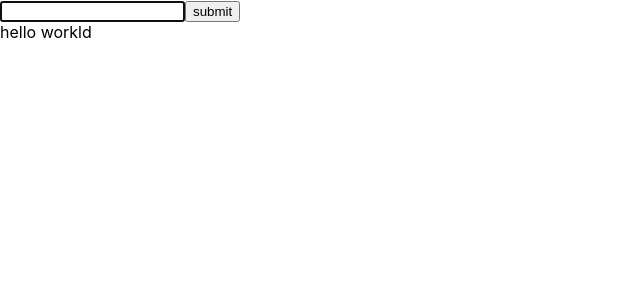
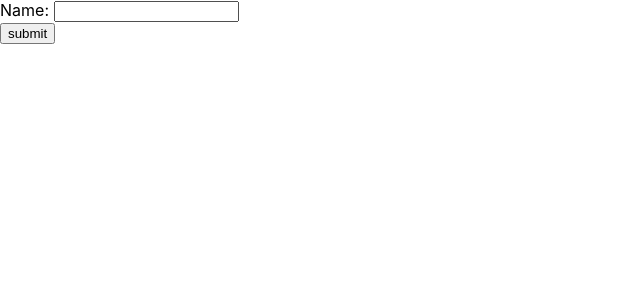
Before and after one commit to EricLi0702/react-advanced-2021, a React (Create React App) app: page / in a window 1280 px wide. Shown: the top 300 px of the page, without its empty margins (0-640 px from the left). Built offline with nearby package versions, Linux system fonts and the light colour scheme.

Commit message:
useReducer

```diff
--- a/src/App.js
+++ b/src/App.js
@@ -1,5 +1,5 @@
 import React from "react";
-import Setup from "./tutorial/5-useRef/setup/1-useRef-basics"
+import Setup from "./tutorial/6-useReducer/setup"
 import './App.css';
 
 function App() {
--- /dev/null
+++ b/src/data.js
@@ -0,0 +1,26 @@
+export const data = [
+    {
+        name:"Ivan",
+        id:1
+    },
+    {
+        name:"kravenco",
+        id:2
+    },
+    {
+        name:"alexandar",
+        id:3
+    },
+    {
+        name:"boris",
+        id:4
+    },
+    {
+        name:"dennis",
+        id:5
+    },
+    {
+        name:"daniel",
+        id:6
+    },
+]
--- /dev/null
+++ b/src/tutorial/6-useReducer/setup/Modal.js
@@ -0,0 +1,7 @@
+import React from "react"
+
+const Modal = ({modalContent}) => {
+    return <div>{modalContent}</div>
+}
+
+export default Modal;
--- /dev/null
+++ b/src/tutorial/6-useReducer/setup/index.js
@@ -0,0 +1,56 @@
+import React, { useReducer, useState } from 'react';
+import Modal from './Modal';
+import {data} from '../../../data'
+
+const reducer = (state,action) => {
+
+}
+
+const defaultState = {
+    people:[],
+    isModalOpen:false,
+    modalContent:''
+}
+
+const Index = () => {
+    const [name,setName] = useState('');
+    const [state, dispatch] = useReducer(reducer,defaultState)
+    const handleSubmit = (e) => {
+        e.preventDefault();
+        if(name){
+
+        }else{
+
+        }
+    }
+    return (
+        <>
+            {state.isModalOpen && <Modal modalContent={state.modalContent}></Modal>}
+            <form onSubmit={handleSubmit} className="form">
+                <div>
+                    <label htmlFor="name">Name: </label>
+                    <input
+                        type="text"
+                        id="name"
+                        name="name"
+                        value={name}
+                        onChange={(e) => setName(e.target.value)}
+                    />
+                </div>
+                <button type="submit">submit</button>
+            </form>
+            {
+                state.people?.map((person)=>{
+                    const {id,name} = person
+                    return (
+                        <div key={id}>
+                            <h1>{name}</h1>
+                        </div>
+                    )
+                })
+            }
+        </>
+    )
+}
+
+export default Index;
```
Also changed, not shown: 1 other file (tests, documents, lock files or other folders).
